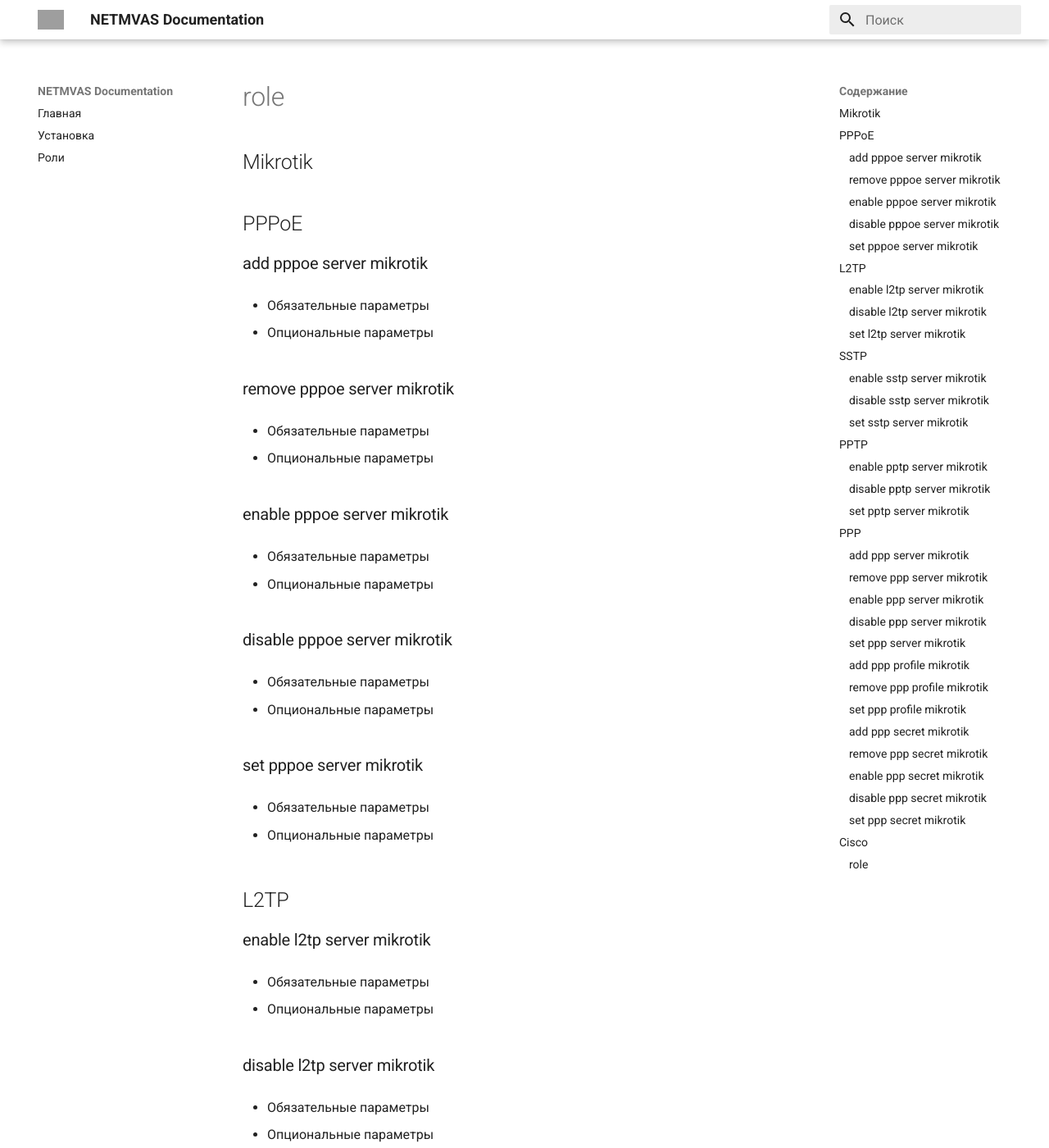
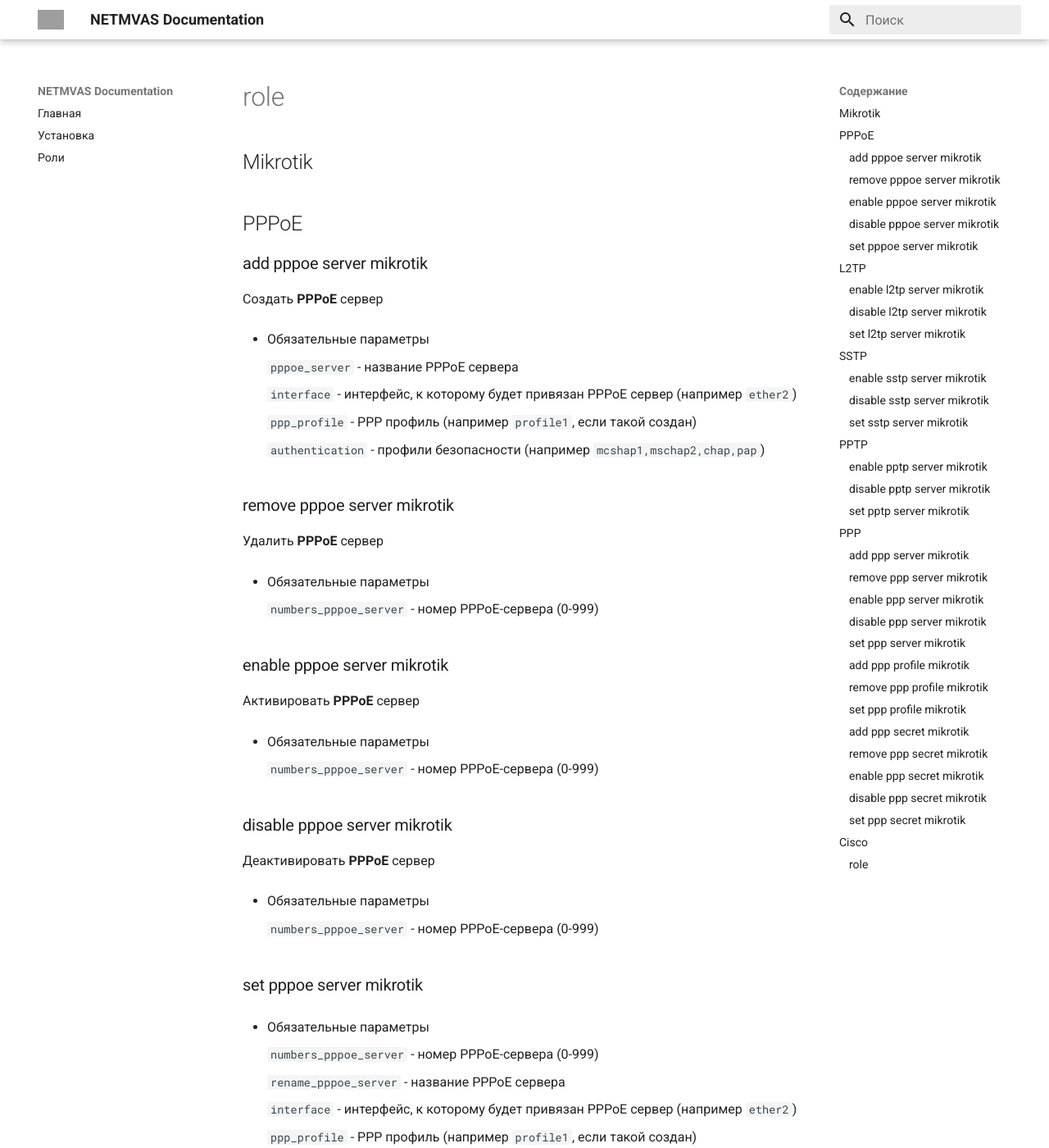
Before and after one commit to NETMVAS/NETMVAS.github.io, an MkDocs documentation site: the page built from docs/roles/interface_pppserver.md, in a window 1280 px wide and 1400 px high. Shown: the whole window at 82% size. Built offline with MkDocs 1.6.1 and Material for MkDocs 9.7.7, drawn with Linux system fonts in a browser that asks for light colours; some of the changed text lies outside the part shown; grey boxes are pictures that could not be loaded.

Commit message:
:zap: PPPoE Added

```diff
--- a/docs/roles/interface_pppserver.md
+++ b/docs/roles/interface_pppserver.md
@@ -6,33 +6,56 @@
 
 ### add pppoe server mikrotik
 
+Создать **PPPoE** сервер
+
 - Обязательные параметры
 
-- Опциональные параметры
+    `pppoe_server` - название PPPoE сервера
+
+    `interface` - интерфейс, к которому будет привязан PPPoE сервер (например `ether2`)
+
+    `ppp_profile` - PPP профиль (например `profile1`, если такой создан)
+
+    `authentication` - профили безопасности (например `mcshap1,mschap2,chap,pap`)
 
 ### remove pppoe server mikrotik
 
+Удалить **PPPoE** сервер
+
 - Обязательные параметры
 
-- Опциональные параметры
+    `numbers_pppoe_server` - номер PPPoE-сервера (0-999)
 
 ### enable pppoe server mikrotik
 
+Активировать **PPPoE** сервер
+
 - Обязательные параметры
 
-- Опциональные параметры
+    `numbers_pppoe_server` - номер PPPoE-сервера (0-999)
 
 ### disable pppoe server mikrotik
 
+Деактивировать **PPPoE** сервер
+
 - Обязательные параметры
 
-- Опциональные параметры
+    `numbers_pppoe_server` - номер PPPoE-сервера (0-999)
 
 ### set pppoe server  mikrotik
 
 - Обязательные параметры
 
-- Опциональные параметры
+    `numbers_pppoe_server` - номер PPPoE-сервера (0-999)
+
+    `rename_pppoe_server` - название PPPoE сервера
+
+    `interface` - интерфейс, к которому будет привязан PPPoE сервер (например `ether2`)
+
+    `ppp_profile` - PPP профиль (например `profile1`, если такой создан)
+
+    `authentication` - профили безопасности (например `mcshap1,mschap2,chap,pap`)
+
 
 ## L2TP
 
```
